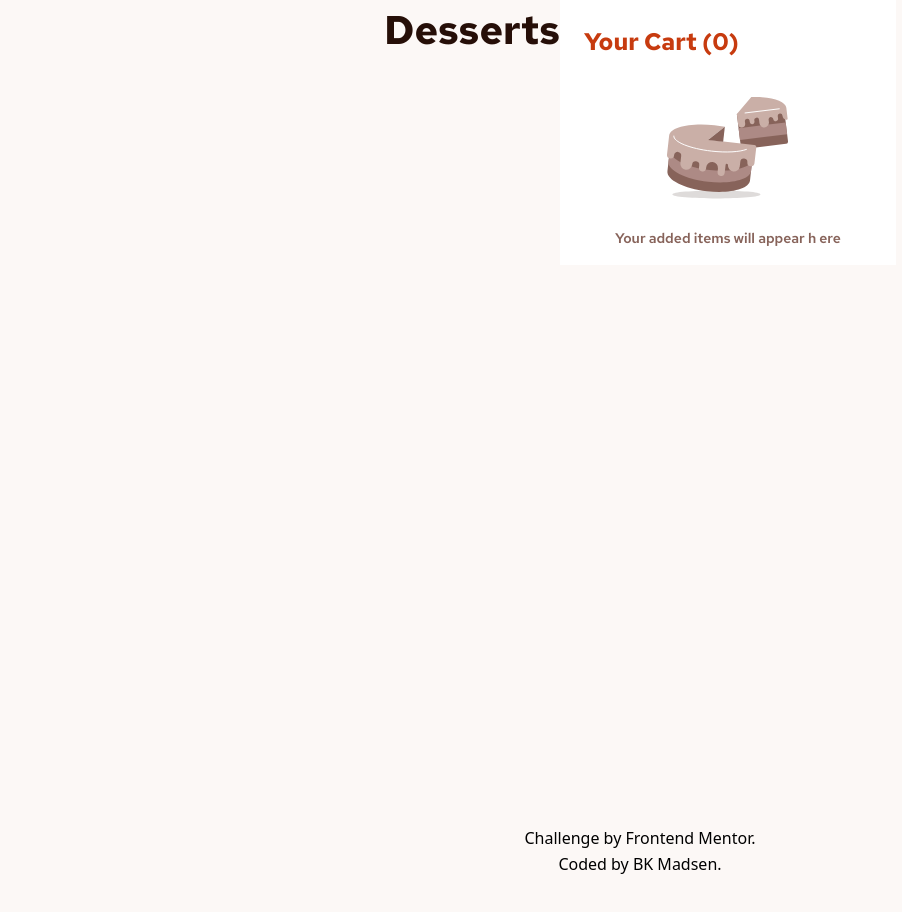
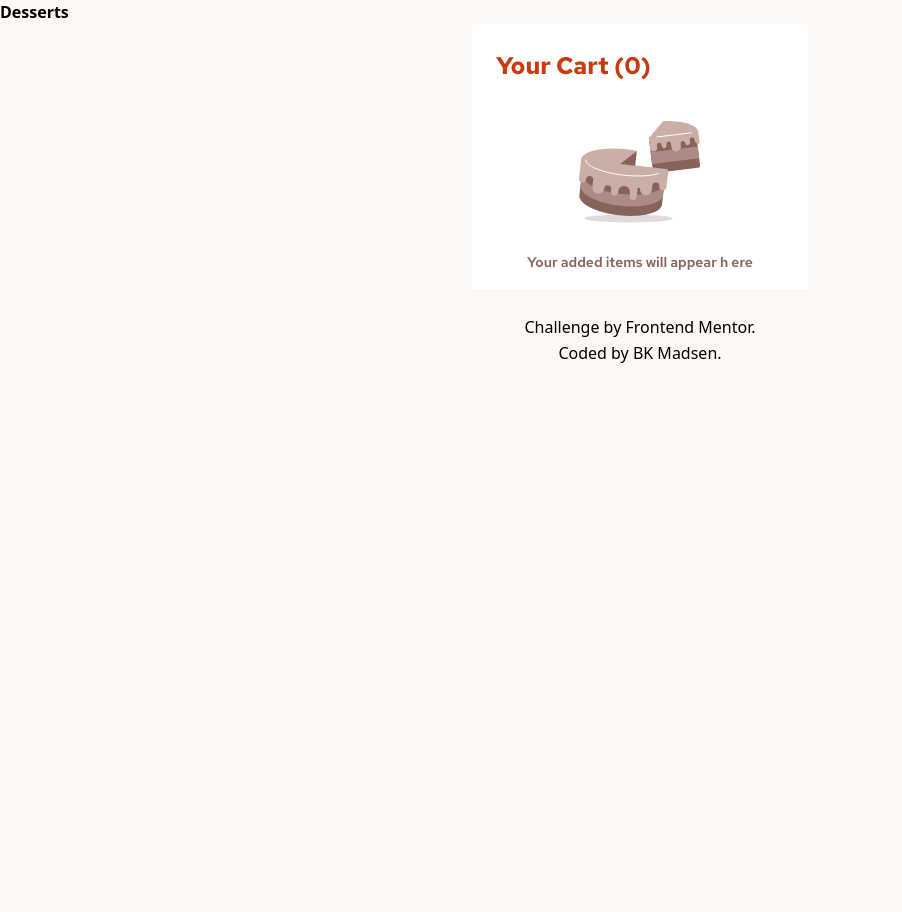
Before and after one commit to momin-riyadh/add-to-cart, a website: page index.html in a window 1280 px wide. Shown: the whole page, without its empty margins (0-902 px from the left). Drawn offline with nearby package versions, Linux system fonts and the light colour scheme; files that its build step writes are made by us from their sources; no server answers.

Commit message:
fix and deploy

```diff
--- a/index.html
+++ b/index.html
@@ -19,10 +19,10 @@
 
 <div class="blurOverlay"></div>
 
-<div class="container mx-auto flex justify-center items-start h-screen">
-
+<div class="container">
+    <div id="pageTitle"><h1 class="font-bold ">Desserts</h1></div>
+    <div class="mx-auto flex justify-center items-start">
     <div class="leftColumn">
-        <div id="pageTitle"><h1>Desserts</h1></div>
         <div id="items"></div>
     </div>
 
@@ -49,7 +49,15 @@
             <button type="button" id="btn-confirm" onclick="confirmCart()">Confirm Order</button>
         </div>
     </div>
+    </div>
 
+
+    <div class="attribution">
+        <p>Challenge by <a href="https://www.frontendmentor.io?ref=challenge">Frontend Mentor</a>. </p>
+        <p>Coded by <a href="https://www.frontendmentor.io/profile/MadsenBK">BK Madsen</a>.</p>
+    </div>
+
+</div>
 <div class="confContainer">
     <div class="titleCard">
         <svg width="48" height="48" viewBox="0 0 48 48" fill="none" xmlns="http://www.w3.org/2000/svg">
@@ -71,13 +79,6 @@
     <button type="button" class="newOrderBtn" id="btn-newOrder" onclick="newOrder()">Start New Order</button>
 </div>
 
-</div>
-
-<div class="attribution">
-    <p>Challenge by <a href="https://www.frontendmentor.io?ref=challenge">Frontend Mentor</a>. </p>
-    <p>Coded by <a href="https://www.frontendmentor.io/profile/MadsenBK">BK Madsen</a>.</p>
-</div>
-
 </body>
 
 </html>
```
Lines whose indentation alone changed are shown as unchanged.
